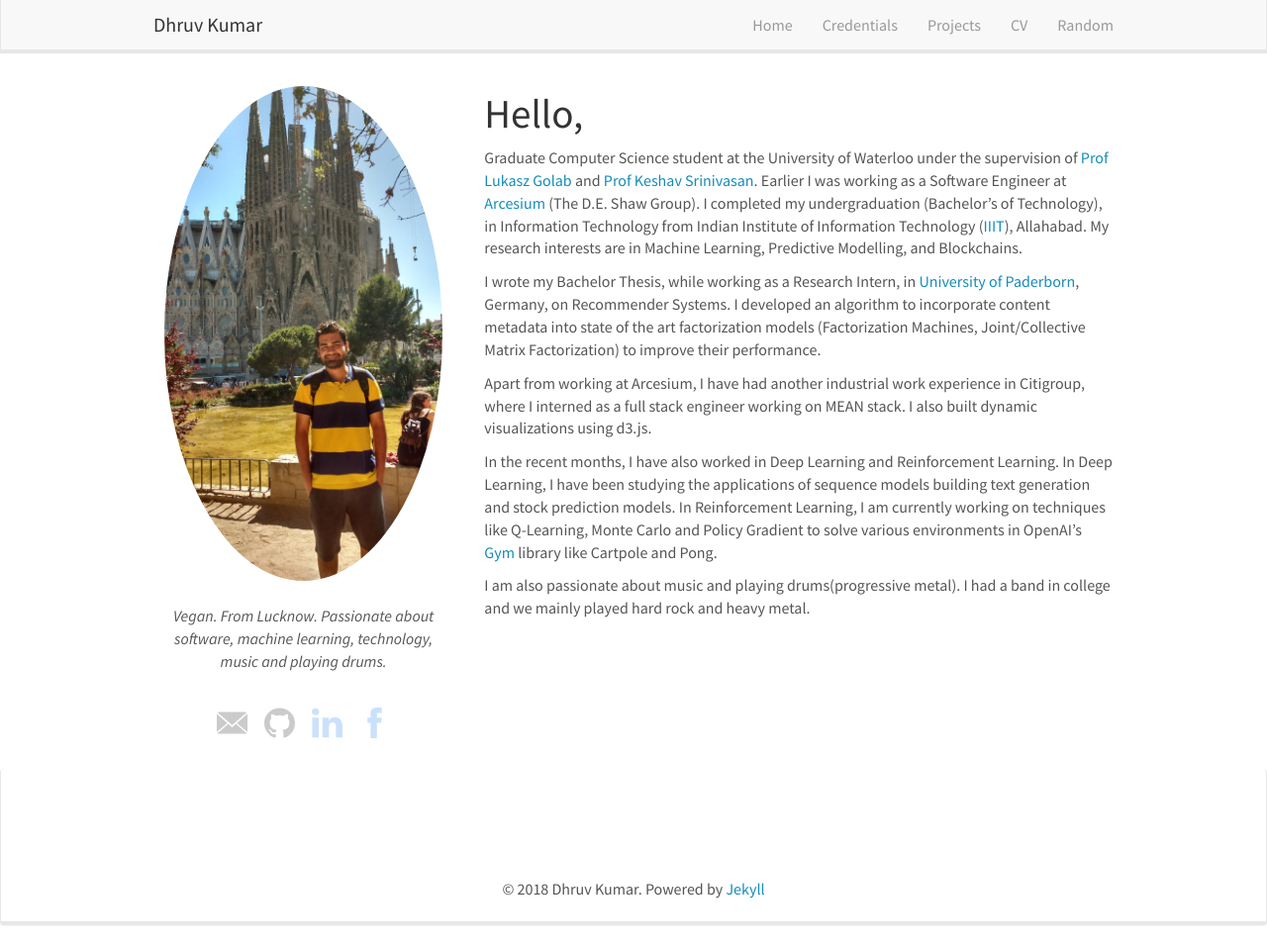
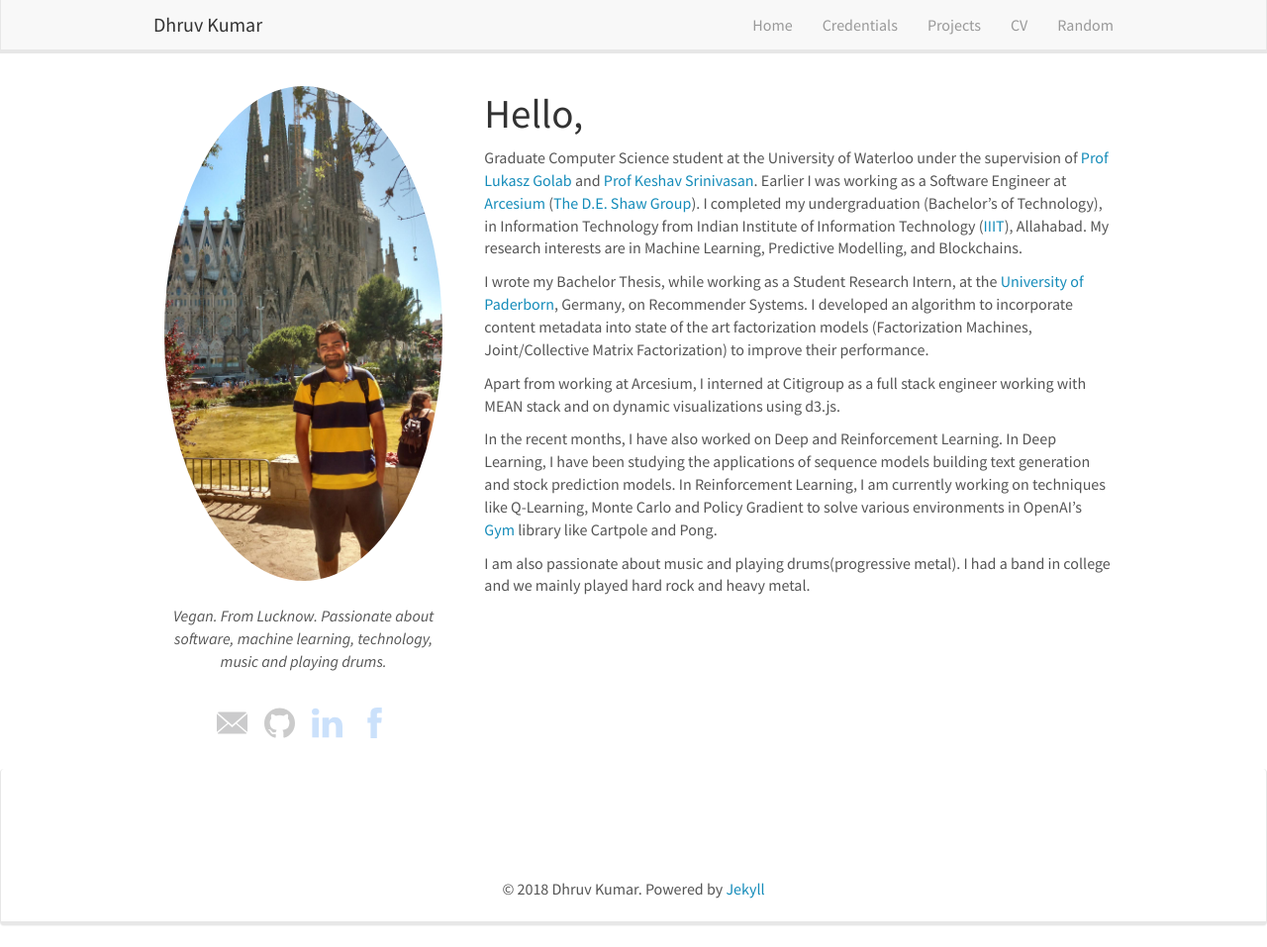
Before and after one commit to ddhruvkr/ddhruvkr.github.io, a Jekyll site: the page built from _pages/home.md, in a window 1280 px wide and 957 px high. Shown: the whole window at 99% size. Built offline with Jekyll 4.4.1, drawn with Linux system fonts in a browser that asks for light colours; nearby versions of some CDN libraries.

Commit message:
updating education

```diff
--- a/_pages/home.md
+++ b/_pages/home.md
@@ -6,9 +6,9 @@ sitemap: false
 permalink: /
 ---
 
-<p>Graduate Computer Science student at the University of Waterloo under the supervision of [Prof Lukasz Golab](http://www.engineering.uwaterloo.ca/~lgolab/) and [Prof Keshav Srinivasan](http://blizzard.cs.uwaterloo.ca/keshav/). Earlier I was working as a Software Engineer at [Arcesium](http://www.arcesium.com/) (The D.E. Shaw Group).
+<p>Graduate Computer Science student at the University of Waterloo under the supervision of [Prof Lukasz Golab](http://www.engineering.uwaterloo.ca/~lgolab/) and [Prof Keshav Srinivasan](http://blizzard.cs.uwaterloo.ca/keshav/). Earlier I was working as a Software Engineer at [Arcesium](http://www.arcesium.com/) ([The D.E. Shaw Group](https://www.deshawindia.com/)).
 I completed my undergraduation (Bachelor's of Technology), in Information Technology from Indian Institute of Information Technology ([IIIT](http://iiita.ac.in/)), Allahabad. My research interests are in Machine Learning, Predictive Modelling, and Blockchains.</p>
-<p>I wrote my Bachelor Thesis, while working as a Research Intern, in [University of Paderborn](https://www.uni-paderborn.de/en/university/), Germany, on Recommender Systems. I developed an algorithm to incorporate content metadata into state of the art factorization models (Factorization Machines, Joint/Collective Matrix Factorization) to improve their performance.</p>
-<p>Apart from working at Arcesium, I have had another industrial work experience in Citigroup, where I interned as a full stack engineer working on MEAN stack. I also built dynamic visualizations using d3.js.</p>
-<p>In the recent months, I have also worked in Deep Learning and Reinforcement Learning. In Deep Learning, I have been studying the applications of sequence models building text generation and stock prediction models. In Reinforcement Learning, I am currently working on techniques like Q-Learning, Monte Carlo and Policy Gradient to solve various environments in OpenAI's [Gym](https://github.com/openai/gym) library like Cartpole and Pong.</p>
+<p>I wrote my Bachelor Thesis, while working as a Student Research Intern, at the [University of Paderborn](https://www.uni-paderborn.de/en/university/), Germany, on Recommender Systems. I developed an algorithm to incorporate content metadata into state of the art factorization models (Factorization Machines, Joint/Collective Matrix Factorization) to improve their performance.</p>
+<p>Apart from working at Arcesium, I interned at Citigroup as a full stack engineer working with MEAN stack and on dynamic visualizations using d3.js.</p>
+<p>In the recent months, I have also worked on Deep and Reinforcement Learning. In Deep Learning, I have been studying the applications of sequence models building text generation and stock prediction models. In Reinforcement Learning, I am currently working on techniques like Q-Learning, Monte Carlo and Policy Gradient to solve various environments in OpenAI's [Gym](https://github.com/openai/gym) library like Cartpole and Pong.</p>
 <p>I am also passionate about music and playing drums(progressive metal). I had a band in college and we mainly played hard rock and heavy metal.
```
